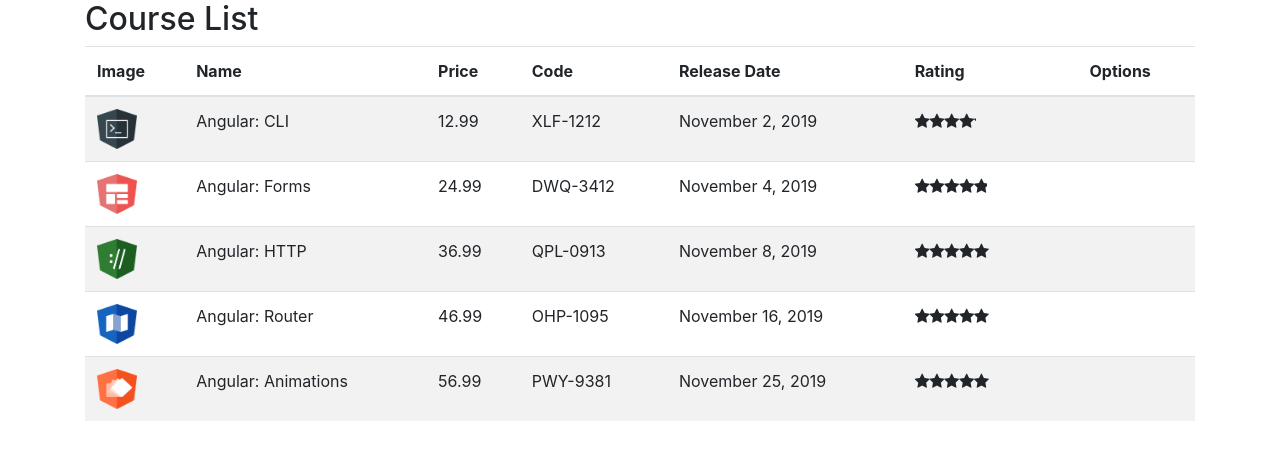
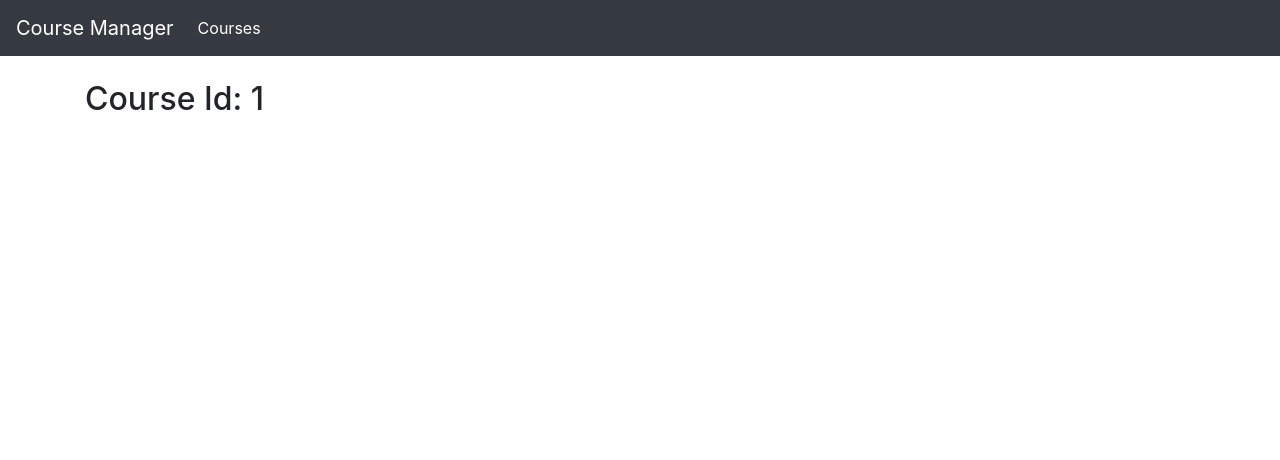
Before and after one commit to BranTheOliver/angular-intro, an Angular app: page /courses/info/1 in a window 1280 px wide. Shown: the top 460 px of the page. Built offline with nearby package versions, Linux system fonts and the light colour scheme.

Commit message:
Feat: Trabalhando com data binding, pipes e rotas
Trabalhando com data binding para fazer um filtro nos cursos, com pipes e criacao de pipes customizaveis e como trabalhar com rotas desde sua criacaoa sua utilizacao, seja com passagem de parametros ou nao

```diff
--- a/src/app/app.component.html
+++ b/src/app/app.component.html
@@ -1,3 +1,4 @@
-<div class="container">
-    <app-course-list></app-course-list>
+<app-nav-bar></app-nav-bar>
+<div class="container mt-4">
+    <router-outlet></router-outlet>
 </div>
--- /dev/null
+++ b/src/app/courses/course-info.component.html
@@ -0,0 +1 @@
+<h2>Course Id: {{ courseId }}</h2>
--- /dev/null
+++ b/src/app/courses/course-info.component.ts
@@ -0,0 +1,14 @@
+import { Component, OnInit } from "@angular/core";
+import { ActivatedRoute } from "@angular/router";
+
+@Component({
+    templateUrl: './course-info.component.html'
+})
+export class CourseInfoComponent implements OnInit {
+    courseId: number;
+
+    constructor(private activatedRoute: ActivatedRoute) { }
+    ngOnInit(): void {
+        this.courseId = +this.activatedRoute.snapshot.paramMap.get('id_number');
+    }
+}
--- a/src/app/courses/course-list.component.html
+++ b/src/app/courses/course-list.component.html
@@ -1,4 +1,12 @@
 <h2>Course List</h2>
+
+<div class="form-group row">
+    <label for="" class="col-sm-2 col-form-label">Filter By:</label>
+
+    <div class="col-sm-10">
+        <input type="text" class="form-control" [(ngModel)]="filter">
+    </div>
+</div>
 
 <table class="table table-striped">
     <thead>
@@ -13,16 +21,18 @@
         </tr>
     </thead>
     <tbody>
-        <tr *ngFor="let course of courses">
+        <tr *ngFor="let course of filteredCourses">
             <td><img [src]="course.imgUrl" alt="logo" width="40" height="40"></td>
             <td>{{ course.name }}</td>
             <td>{{ course.price }}</td>
-            <td>{{ course.code }}</td>
-            <td>{{ course.releaseDate }}</td>
+            <td>{{ course.code | lowercase | replace: '-':' '}}</td>
+            <td>{{ course.releaseDate | date: 'dd/MM/yyyy'}}</td>
             <td>
                 <app-star [rating]="course.rating"></app-star>
             </td>
-            <td></td>
+            <td>
+                <a [routerLink]="['/courses/info', course.id_number]" class="btn btn-primary">Edit</a>
+            </td>
         </tr>
     </tbody>
 </table>
--- a/src/app/courses/course-list.component.ts
+++ b/src/app/courses/course-list.component.ts
@@ -3,15 +3,30 @@
 import { CourseService } from "./course.service";
 
 @Component({
-    selector: 'app-course-list',
     templateUrl: './course-list.component.html'
 })
 export class CourseListComponent implements OnInit {
-    courses: Course[] = [];
+    filteredCourses: Course[] = [];
+    _courses: Course[] = [];
+    _filterBy: string;
 
-    constructor(private courseService: CourseService){}
+    constructor(private courseService: CourseService) { }
 
     ngOnInit(): void {
-        this.courses = this.courseService.retrieveAll();
+        this._courses = this.courseService.retrieveAll();
+        this.filteredCourses = this._courses;
+    }
+
+    /*'filter' é o mesmo nome que o ngModel no input no arquivo de html*/
+    set filter(value: string) {
+        this._filterBy = value;
+        this.filteredCourses = this._courses.filter(
+            (course: Course) => course.name
+                .toLocaleLowerCase()
+                .indexOf(this._filterBy.toLocaleLowerCase()) > -1
+        )
+    }
+    get filter() {
+        return this._filterBy;
     }
 }
--- a/src/app/courses/course.service.ts
+++ b/src/app/courses/course.service.ts
@@ -14,7 +14,7 @@
     {
         id_number: 1,
         name: 'Angular: CLI',
-        releaseDate: 'November 2, 2019',
+        releaseDate: '2019-11-02',
         description: 'Neste curso, os alunos irão obter um grande conhecimento nos principais recursos do CLI.',
         duration: 120,
         code: 'XLF-1212',
--- /dev/null
+++ b/src/app/error-404/error-404.component.html
@@ -0,0 +1 @@
+<h2>Erro 404</h2>
--- /dev/null
+++ b/src/app/nav-bar/nav-bar.component.html
@@ -0,0 +1,16 @@
+<nav class="navbar navbar-expand-lg navbar-dark bg-dark">
+    <a [routerLink]="['/courses']" class="navbar-brand">Course Manager</a>
+
+    <button class="navbar-toggler" type="button" data-toggle="collapse" data-target="#navbarSupportedContent"
+        aria-controls="navbarSupportedContent" aria-expanded="false" aria-label="Toggle navigation">
+        <span class="navbar-toggler-icon"></span>
+    </button>
+
+    <div class="collapse navbar-collapse" id="navbarSupportedContent">
+        <ul class="navbar-nav mr-auto">
+            <li class="nav-item">
+                <a [routerLink]="['/courses']" routerLinkActive="active" class="nav-link">Courses</a>
+            </li>
+        </ul>
+    </div>
+</nav>
--- /dev/null
+++ b/src/app/pipe/replace.pipe.ts
@@ -0,0 +1,10 @@
+import { Pipe, PipeTransform } from "@angular/core";
+
+@Pipe({
+    name: 'replace'
+})
+export class replacePipe implements PipeTransform {
+    transform(value: string, char: string, valueToReplace: string) {
+        return value.replace(char, valueToReplace);
+    }
+}
```
Also changed, not shown: src/app/app.module.ts (+25 -2 lines), src/app/error-404/error-404.component.ts (added, +7 -0 lines), src/app/nav-bar/nav-bar.component.ts (added, +8 -0 lines).
